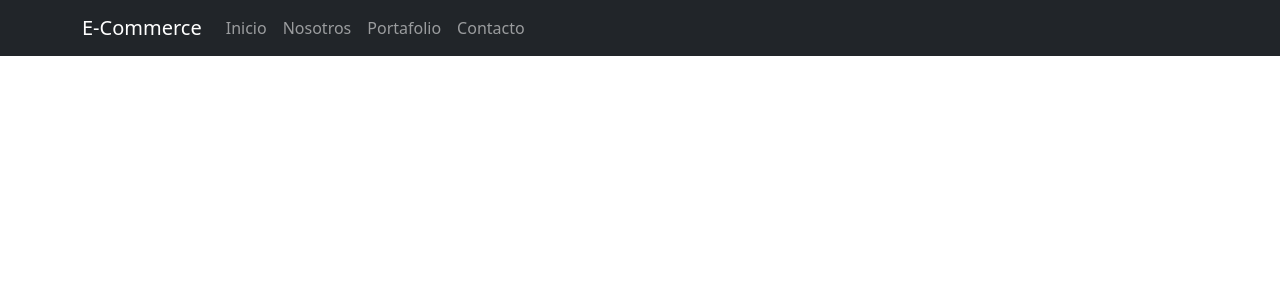
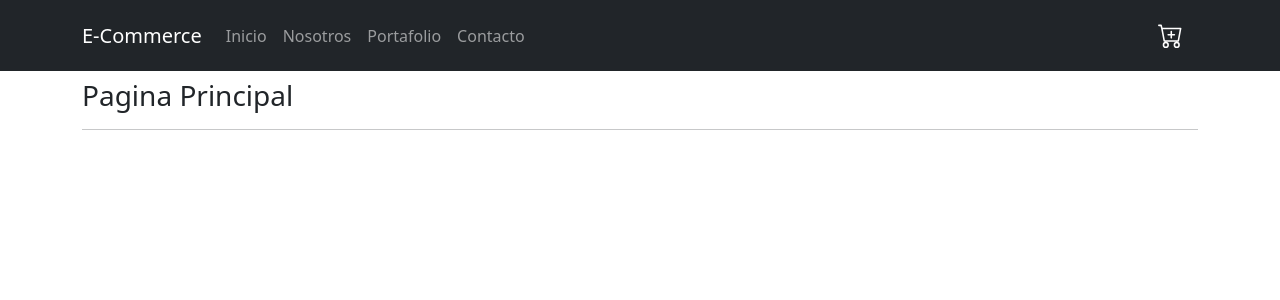
Before and after one commit to derwinl15/ecommerce, a React (Create React App) app: page / in a window 1280 px wide. Shown: the top 300 px of the page. Built offline with nearby package versions, Linux system fonts and the light colour scheme.

Commit message:
Derwin-Oropeza-cartwidget-itemlistcontainer

```diff
--- a/package.json
+++ b/package.json
@@ -10,6 +10,7 @@
     "react": "^17.0.2",
     "react-bootstrap": "^2.0.1",
     "react-dom": "^17.0.2",
+    "react-icons": "^4.3.1",
     "react-scripts": "4.0.3",
     "web-vitals": "^1.1.2"
   },
--- a/src/App.js
+++ b/src/App.js
@@ -1,11 +1,13 @@
 import React from "react";
+import { ItemListContainer } from "./components/ItemListContainer/ItemListContainer";
 import { NavBar } from "./components/NavBar/NavBar";
 
 
 function App() {
   return (
     <>
-      <NavBar/>
+      <NavBar />
+      <ItemListContainer greeting="Pagina Principal"/>
     </>
   );
 }
--- /dev/null
+++ b/src/components/CartWidget/CartWidget.css
@@ -0,0 +1,7 @@
+.CartWidget {
+    font-size: 25px;
+    color: white;
+    display: inline-flex;
+    vertical-align: top;
+    margin: 15px;
+}
--- /dev/null
+++ b/src/components/CartWidget/CartWidget.js
@@ -0,0 +1,11 @@
+import React from 'react'
+import { BsCartPlus } from 'react-icons/bs'
+import './CartWidget.css'
+
+export const CartWidget = () => {
+    return (
+        <div className="CartWidget">
+            <BsCartPlus/>
+        </div>
+    )
+}
--- /dev/null
+++ b/src/components/ItemListContainer/ItemListContainer.js
@@ -0,0 +1,11 @@
+import React from 'react'
+import { Container } from 'react-bootstrap'
+
+export const ItemListContainer = ( {greeting} ) => {
+    return (
+        <Container className="my-2">
+            <h3>{greeting}</h3>
+            <hr/>
+        </Container>
+    )
+}
--- a/src/components/NavBar/NavBar.js
+++ b/src/components/NavBar/NavBar.js
@@ -1,5 +1,6 @@
 import React from 'react'
 import { Navbar, Container, Nav, NavDropdown } from 'react-bootstrap';
+import { CartWidget } from '../CartWidget/CartWidget';
 
 
 export const NavBar = () => {
@@ -12,16 +13,18 @@ export const NavBar = () => {
                         <Navbar.Toggle aria-controls="responsive-navbar-nav" />
                         <Navbar.Collapse id="responsive-navbar-nav">
                             <Nav className="me-auto">
-                            <Nav.Link href="#features">Inicio</Nav.Link>
-                            <Nav.Link href="#pricing">Nosotros</Nav.Link>
+                            <Nav.Link href="#home">Inicio</Nav.Link>
+                            <Nav.Link href="#about">Nosotros</Nav.Link>
                             <Nav.Link href="#portfolio">Portafolio</Nav.Link>
                             <Nav.Link href="#contact">Contacto</Nav.Link>
                             </Nav>
                             <Nav>
+                                <CartWidget/>
                             </Nav>
                         </Navbar.Collapse>
                     </Container>
                 </Navbar>
+
             </div>
         </div>
     )
```
Also changed, not shown: 1 other file (tests, documents, lock files or other folders).
